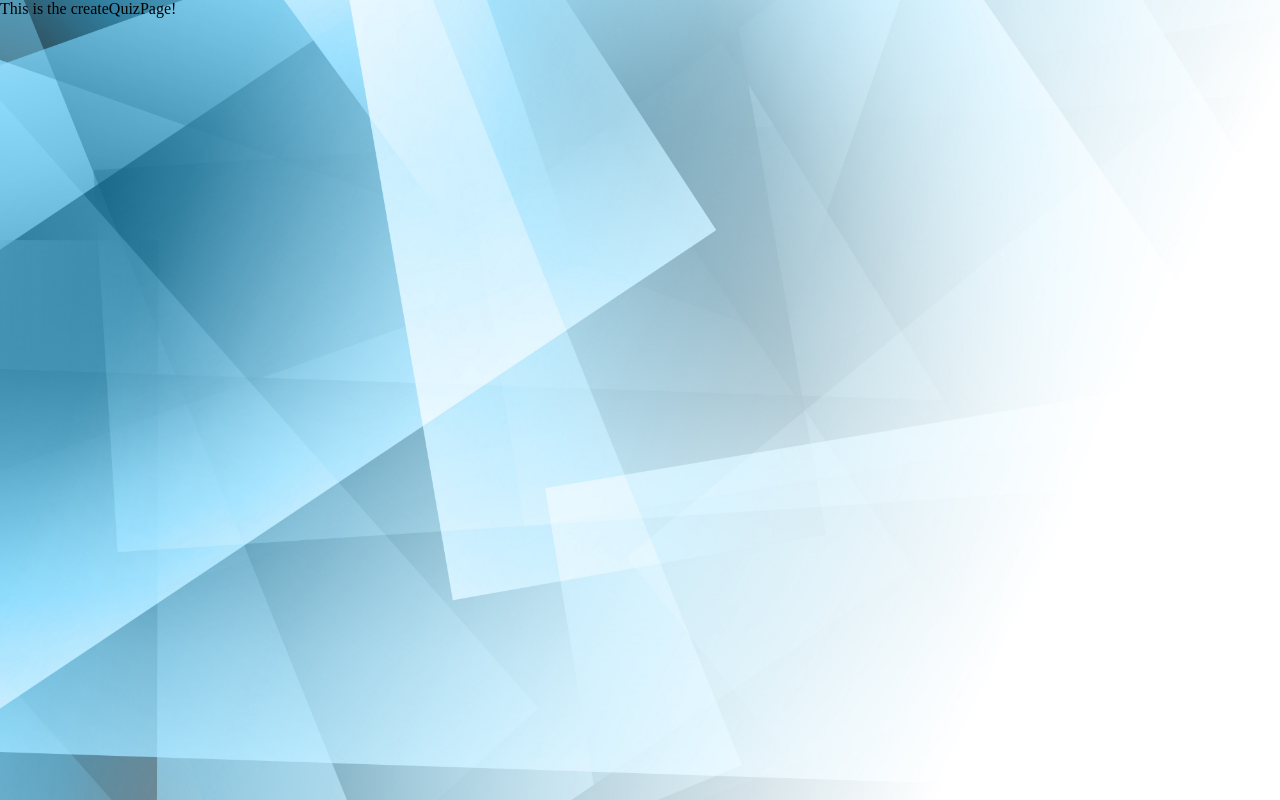
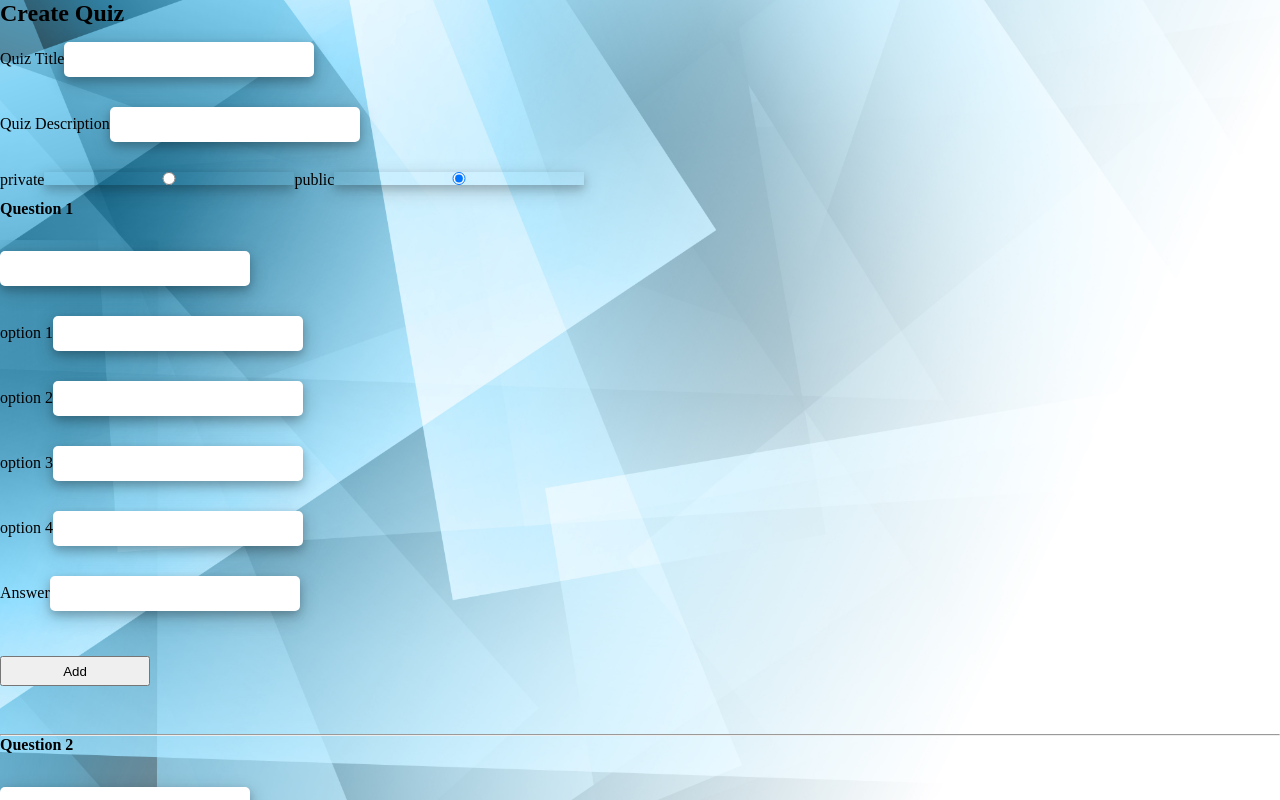
Before and after one commit to Abhij33tSingh/The-Quizzler, a React (Create React App) app in the folder ClientSide/: page /createquiz in a window 1280 px wide. Shown: the top 800 px of the page. Built offline with nearby package versions, Linux system fonts and the light colour scheme; a web font is replaced by a local one.

Commit message:
Edited CreateQuizPage Component Added AddQuestion Component Added QuestionCard Component

```diff
--- /dev/null
+++ b/ClientSide/src/components/AddQuestion.jsx
@@ -0,0 +1,162 @@
+import { useState } from "react";
+import React from "react";
+import useBasicInput from "../hooks/usebasic-input";
+import QuestionCard from "./QuestionCard";
+
+const AddQuestion = (props)=>{
+
+  const [state, setState] = useState('start')
+    const {
+        value: Question,
+        valueChangeHandler: QuestionChangeHandler,
+        valueIsValid: QuestionIsValid,
+        onBlurHandler: QuestionBlurHandler,
+        inputTouched: QuestionInputTouched,
+        reset: QuestionReset,
+      } = useBasicInput((value) => value.trim().length !== 0);
+      const {
+        value: Answer,
+        valueChangeHandler: AnswerChangeHandler,
+        //valueIsValid: AnswerIsValid,
+        onBlurHandler: AnswerBlurHandler,
+        inputTouched: AnswerInputTouched,
+        reset: AnswerReset,
+      } = useBasicInput((value) => value.trim().length !== 0);
+      const {
+        value: option1,
+        valueChangeHandler: option1ChangeHandler,
+        valueIsValid: option1IsValid,
+        onBlurHandler: option1BlurHandler,
+        inputTouched: option1InputTouched,
+        reset: option1Reset,
+      } = useBasicInput((value) => value.trim().length !== 0);
+      const {
+        value: option2,
+        valueChangeHandler: option2ChangeHandler,
+        valueIsValid: option2IsValid,
+        onBlurHandler: option2BlurHandler,
+        inputTouched: option2InputTouched,
+        reset: option2Reset,
+      } = useBasicInput((value) => value.trim().length !== 0);
+      const {
+        value: option3,
+        valueChangeHandler: option3ChangeHandler,
+        valueIsValid: option3IsValid,
+        onBlurHandler: option3BlurHandler,
+        inputTouched: option3InputTouched,
+        reset: option3Reset,
+      } = useBasicInput((value) => value.trim().length !== 0);
+      const {
+        value: option4,
+        valueChangeHandler: option4ChangeHandler,
+        valueIsValid: option4IsValid,
+        onBlurHandler: option4BlurHandler,
+        inputTouched: option4InputTouched,
+        reset: option4Reset,
+      } = useBasicInput((value) => value.trim().length !== 0);
+
+      const AnswerIsValid = ()=>{
+        if(Answer === option1 || Answer === option2 || Answer === option3 || Answer === option4)
+        {
+          return true;
+        }
+        else
+        {
+          return false;
+        }
+      }
+      const addAquestion = (e) => {
+        e.preventDefault();
+        if (!formIsValid) {
+          return;
+        }
+
+
+        const item = {
+            Question: Question,
+            option1: option1,
+            option2: option2,
+            option3: option3,
+            option4: option4,
+            Answer : Answer
+        }
+        props.data(item);
+        setState('done');
+        QuestionReset();
+        AnswerReset();
+        option1Reset();
+        option2Reset();
+        option3Reset();
+        option4Reset();
+        //props.unmountme();
+
+
+      };
+
+        const QuestionInputClasses =
+            !QuestionIsValid && QuestionInputTouched ? "invalid" : "";
+        const AnswerInputClasses = !AnswerIsValid() && AnswerInputTouched ? "invalid" : "";
+        const option1InputClasses = !option1IsValid && option1InputTouched ? "invalid" : "";
+        const option2InputClasses = !option2IsValid && option2InputTouched ? "invalid" : "";
+        const option3InputClasses = !option3IsValid && option3InputTouched ? "invalid" : "";
+        const option4InputClasses = !option4IsValid && option4InputTouched ? "invalid" : "";
+        const formIsValid = QuestionIsValid && AnswerIsValid() && option1IsValid && option2IsValid && option3IsValid &&option4IsValid;
+    return (
+        <div>
+          {state === 'start' &&
+            (<div>
+            <form>
+                <div className={`form-control ${QuestionInputClasses}`}>
+                    <input type = "text"
+                    value = {Question}
+                    onBlur = {QuestionBlurHandler}
+                    onChange = {QuestionChangeHandler}/>
+                </div>
+                <div className={`form-control ${option1InputClasses}`}>
+                    <label>option 1</label>
+                    <input type = "text"
+                    value = {option1}
+                    onBlur = {option1BlurHandler}
+                    onChange = {option1ChangeHandler}/>
+                </div>
+                <div className={`form-control ${option2InputClasses}`}>
+                    <label>option 2</label>
+                    <input type = "text"
+                    value = {option2}
+                    onBlur = {option2BlurHandler}
+                    onChange = {option2ChangeHandler}/>
+                </div>
+                <div className={`form-control ${option3InputClasses}`}>
+                    <label>option 3</label>
+                    <input type = "text"
+                    value = {option3}
+                    onBlur = {option3BlurHandler}
+                    onChange = {option3ChangeHandler}/>
+                </div>
+                <div className={`form-control ${option4InputClasses}`}>
+                    <label>option 4</label>
+                    <input type = "text"
+                    value = {option4}
+                    onBlur = {option4BlurHandler}
+                    onChange = {option4ChangeHandler}/>
+                </div>
+                <div className={`form-control ${AnswerInputClasses}`}>
+                    <label>Answer</label>
+                    <input type = "text"
+                    value = {Answer}
+                    onBlur = {AnswerBlurHandler}
+                    onChange = {AnswerChangeHandler}/>
+                </div>
+                <div>
+                    <button type = "submit" onClick={addAquestion}>Add</button>
+            </div>
+            </form>
+            </div>)}
+             { state === 'done'&&(<div>
+              <QuestionCard/>
+              </div>)}
+            </div>
+
+    );
+}
+export default AddQuestion;
--- a/ClientSide/src/components/CreateQuizPage.jsx
+++ b/ClientSide/src/components/CreateQuizPage.jsx
@@ -1,5 +1,103 @@
-const CreateQuizPage = () => {
-  return <div>This is the createQuizPage!</div>;
+import AddQuestion from "./AddQuestion";
+import { useState } from "react";
+import useBasicInput from "../hooks/usebasic-input";
+import React from "react";
+
+const CreateQuizPage = () =>{
+
+
+  const [allQutions,addques] = useState([]);
+    const n = 2;
+    var x = 0;
+    var t = "public"
+    const Quiztype = (e) =>{
+      t = e.target.value;
+    }
+    const data = (Q) =>{
+      const item = Q
+      addques([...allQutions,item]);
+      x++;
+      console.log(x);
+      //console.log(allQutions);
+    }
+    const {
+      value: title,
+      valueChangeHandler: titleChangeHandler,
+      valueIsValid: titleIsValid,
+      onBlurHandler: titleBlurHandler,
+      inputTouched: titleInputTouched,
+      reset: titleReset,
+    } = useBasicInput((value) => value.trim().length !== 0);
+
+    const {
+      value: Description,
+      valueChangeHandler: DescriptionChangeHandler,
+      valueIsValid: DescriptionIsValid,
+      onBlurHandler: DescriptionBlurHandler,
+      inputTouched: DescriptionInputTouched,
+      reset: DescriptionReset,
+    } = useBasicInput((value) => value.trim().length !== 0);
+
+    const submissionHandler = (e) => {
+      e.preventDefault();
+      if (!formIsValid) {
+        return;
+      }
+      console.log(title, Description,t,allQutions);
+      DescriptionReset();
+      titleReset();
+      //console.log(des.quizDescription, des.quizTitle);
+    };
+
+    const DescriptionInputClasses =
+      !DescriptionIsValid && DescriptionInputTouched ? "invalid" : "";
+    const titleInputClasses = !titleIsValid && titleInputTouched ? "invalid" : "";
+    const formIsValid = DescriptionIsValid && titleIsValid && allQutions.length===n;
+
+
+  return (
+          <div>
+            <h2>Create Quiz</h2>
+              <form onSubmit = {submissionHandler}>
+                <div className={`form-control ${titleInputClasses}`}>
+                    <label>Quiz Title</label>
+                    <input type = "text"
+                    value = {title}
+                    onBlur = {titleBlurHandler}
+                    onChange = {titleChangeHandler}/>
+                </div>
+                <div className={`form-control ${DescriptionInputClasses}`}>
+                  <label>Quiz Description</label>
+                  <input type = "text-area"
+                  value = {Description}
+                  onBlur = {DescriptionBlurHandler}
+                  onChange = {DescriptionChangeHandler}/>
+                </div>
+                <div className={`form-control`} onClick={Quiztype}>
+                  <label>private</label>
+                  <input type="radio" name="quiz-type" value="private" />
+                  <label>public</label>
+                  <input type="radio" name="quiz-type" value="public" checked/>
+
+                </div>
+                <div className={`form-control`}>
+                <section>
+                  {Array.from({ length: n }, (_, i) => <div>
+                      <strong>Question {i+1}</strong>
+                      <br></br>
+                      <br></br>
+                      <AddQuestion data = {data}/>
+                      <br></br>
+                      <hr></hr>
+                    </div>)}
+                </section>
+                </div>
+                <div>
+                  <button className="form-actions" type="submit" value = "Create Quiz"> Create Quiz !</button>
+                </div>
+              </form>
+            </div>
+  );
 };
 
 export default CreateQuizPage;
--- /dev/null
+++ b/ClientSide/src/components/QuestionCard.jsx
@@ -0,0 +1,8 @@
+const QuestionCard = () =>{
+    return (
+        <div>
+            Done;
+        </div>
+    )
+}
+export default QuestionCard;
```
Also changed, not shown: 2 other files (tests, documents, lock files or other folders).
